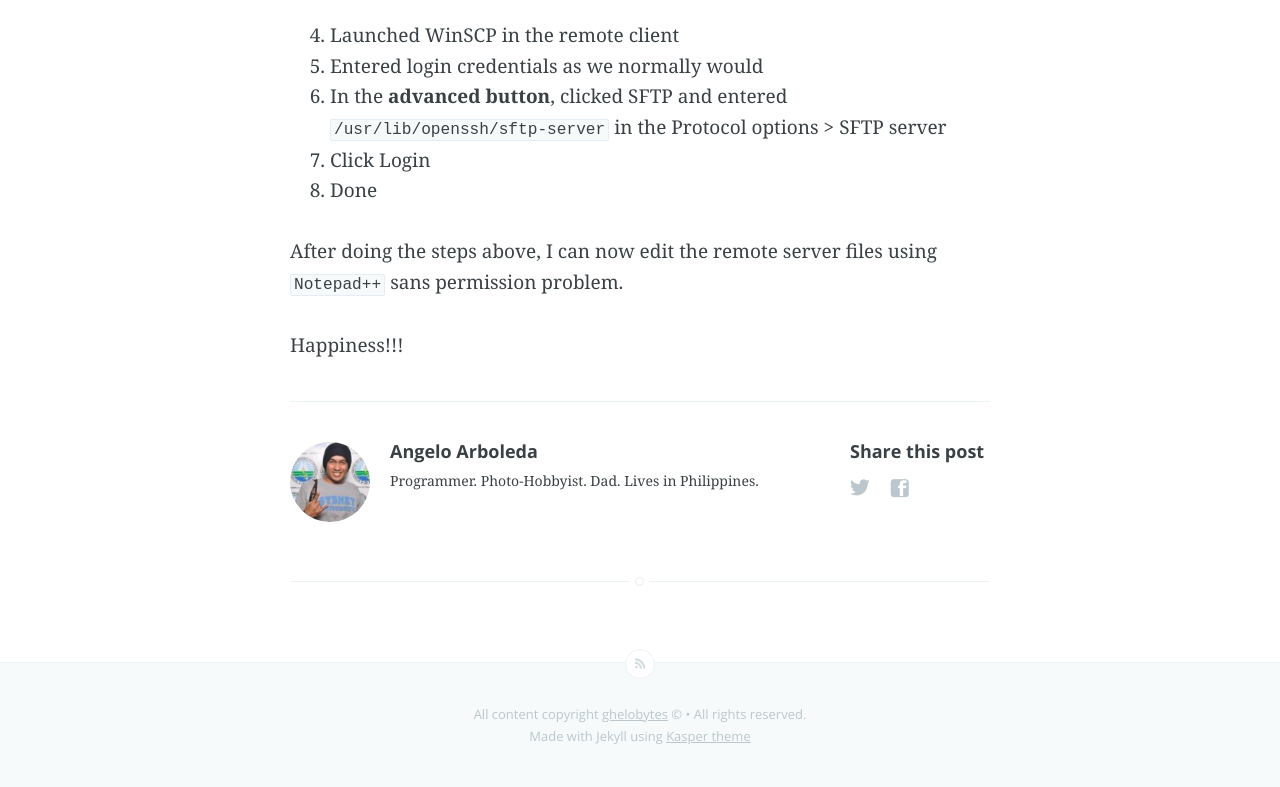
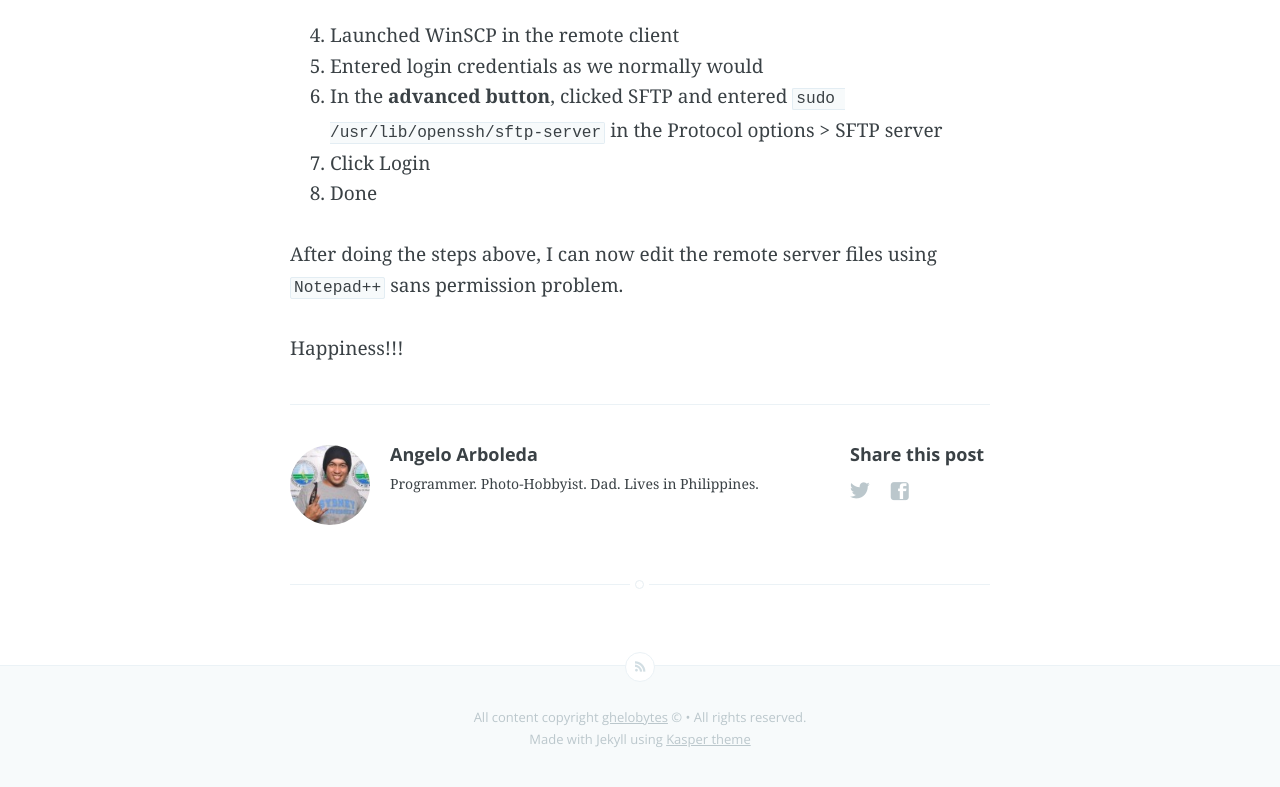
Before and after one commit to ghelobytes/ghelobytes.github.io, a Jekyll site: the page built from _posts/2014-11-03-editing-files-in-ubuntu-thru-winscp.md, in a window 1280 px wide. Shown: the part 823-1610 px from the top of the page. Built offline with Jekyll 4.4.1, drawn with Linux system fonts in a browser that asks for light colours; Markdown is read by kramdown in place of the engine named in the settings.

Commit message:
Update 2014-11-03-editing-files-in-ubuntu-thru-winscp.md

```diff
--- a/_posts/2014-11-03-editing-files-in-ubuntu-thru-winscp.md
+++ b/_posts/2014-11-03-editing-files-in-ubuntu-thru-winscp.md
@@ -24,7 +24,7 @@ Just to make sure I had it recorded, these are the steps I did:
 
 4. Launched WinSCP in the remote client
 5. Entered login credentials as we normally would
-6. In the **advanced button**, clicked SFTP and entered `/usr/lib/openssh/sftp-server` in the Protocol options > SFTP server
+6. In the **advanced button**, clicked SFTP and entered `sudo /usr/lib/openssh/sftp-server` in the Protocol options > SFTP server
 7. Click Login
 8. Done
 
```
